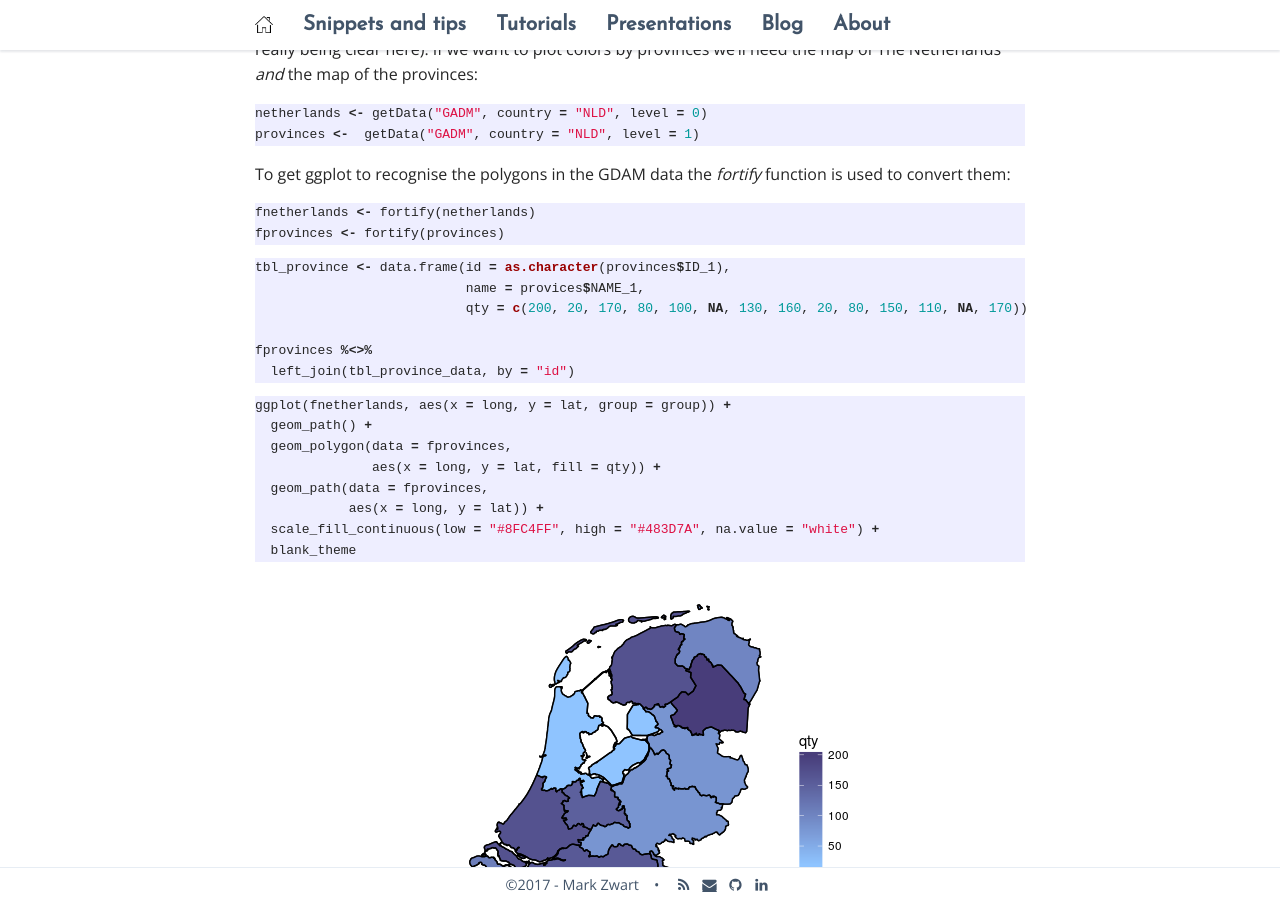
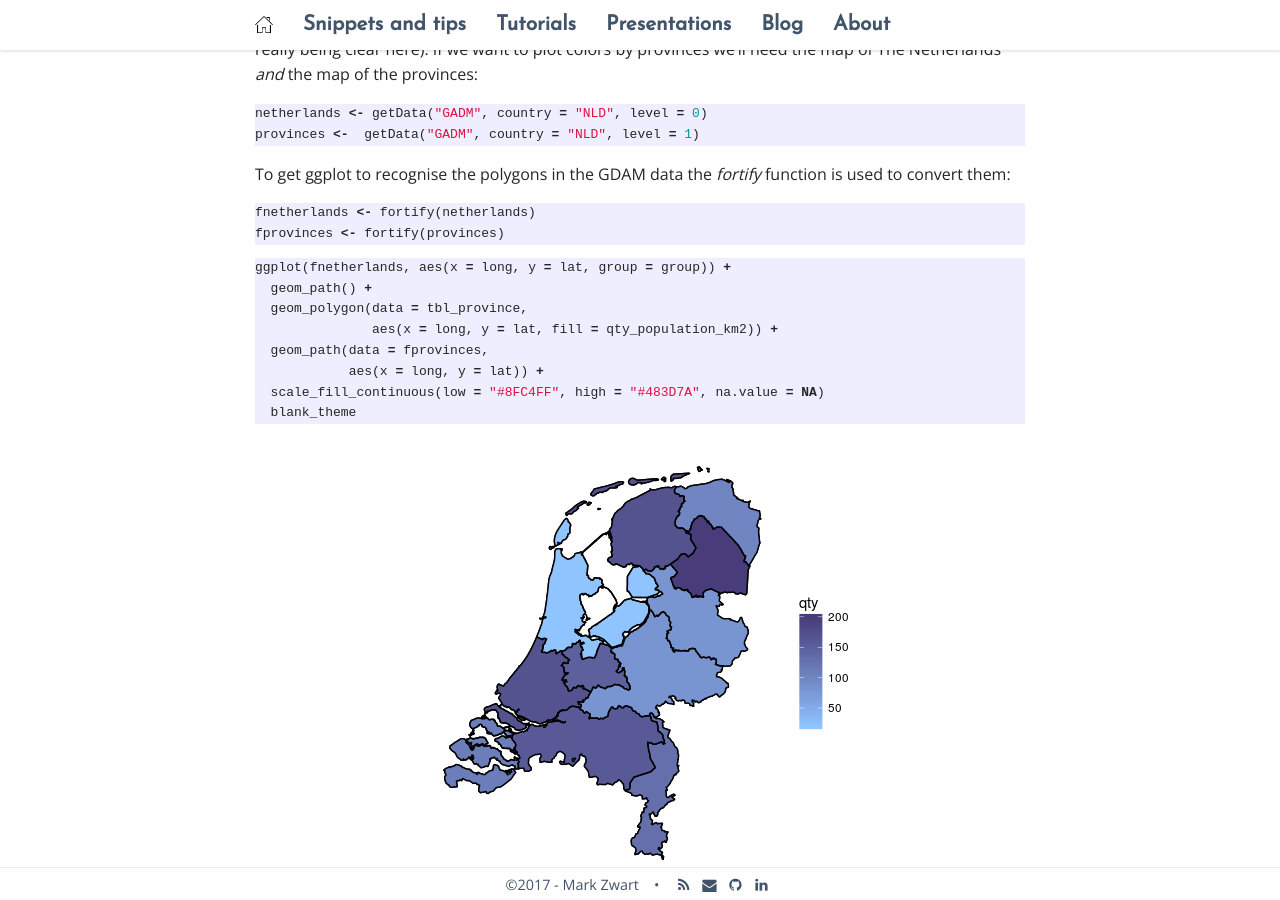
Before and after one commit to mark-me/mark-me.github.io, a Jekyll site: the page built from _pages/snippets-and-tips/graphs/graphs.md, in a window 1280 px wide and 900 px high, scrolled down 6708 px. Built offline with Jekyll 4.4.1, drawn with Linux system fonts in a browser that asks for light colours; nearby versions of some CDN libraries; comment, search, counter and statistics services are not loaded.

Commit message:
Update graphs.md

````diff
--- a/_pages/snippets-and-tips/graphs/graphs.md
+++ b/_pages/snippets-and-tips/graphs/graphs.md
@@ -94,7 +94,6 @@
 # (Map) Rasters
 
 Countries can be divided in administrative districts. These can be accessed and plotted using the **raster** library. Country maps can easily be plotted using this code:
-
 ```r
 library(raster)
 netherlands <- getData('GADM', country='NLD', level=1)
@@ -106,7 +105,6 @@
 {:refdef: style="text-align: center;"}
 <img src="/_pages/snippets-and-tips/graphs/map_raster1.png" alt="" align="center"/>
 {: refdef}
-
 ```r
 netherlands <- getData('GADM', country='NLD', level=2)
 ```
@@ -131,22 +129,13 @@
 ```
 
 ```r
-tbl_province <- data.frame(id = as.character(provinces$ID_1),
-                           name = provices$NAME_1,
-                           qty = c(200, 20, 170, 80, 100, NA, 130, 160, 20, 80, 150, 110, NA, 170))
-
-fprovinces %<>%
-  left_join(tbl_province_data, by = "id")
-```
-
-```r
 ggplot(fnetherlands, aes(x = long, y = lat, group = group)) +
   geom_path() +
-  geom_polygon(data = fprovinces,
-               aes(x = long, y = lat, fill = qty)) +
+  geom_polygon(data = tbl_province,
+               aes(x = long, y = lat, fill = qty_population_km2)) +
   geom_path(data = fprovinces,
             aes(x = long, y = lat)) +
-  scale_fill_continuous(low = "#8FC4FF", high = "#483D7A", na.value = "white") +
+  scale_fill_continuous(low = "#8FC4FF", high = "#483D7A", na.value = NA)
   blank_theme
 ```
 {:refdef: style="text-align: center;"}
````
